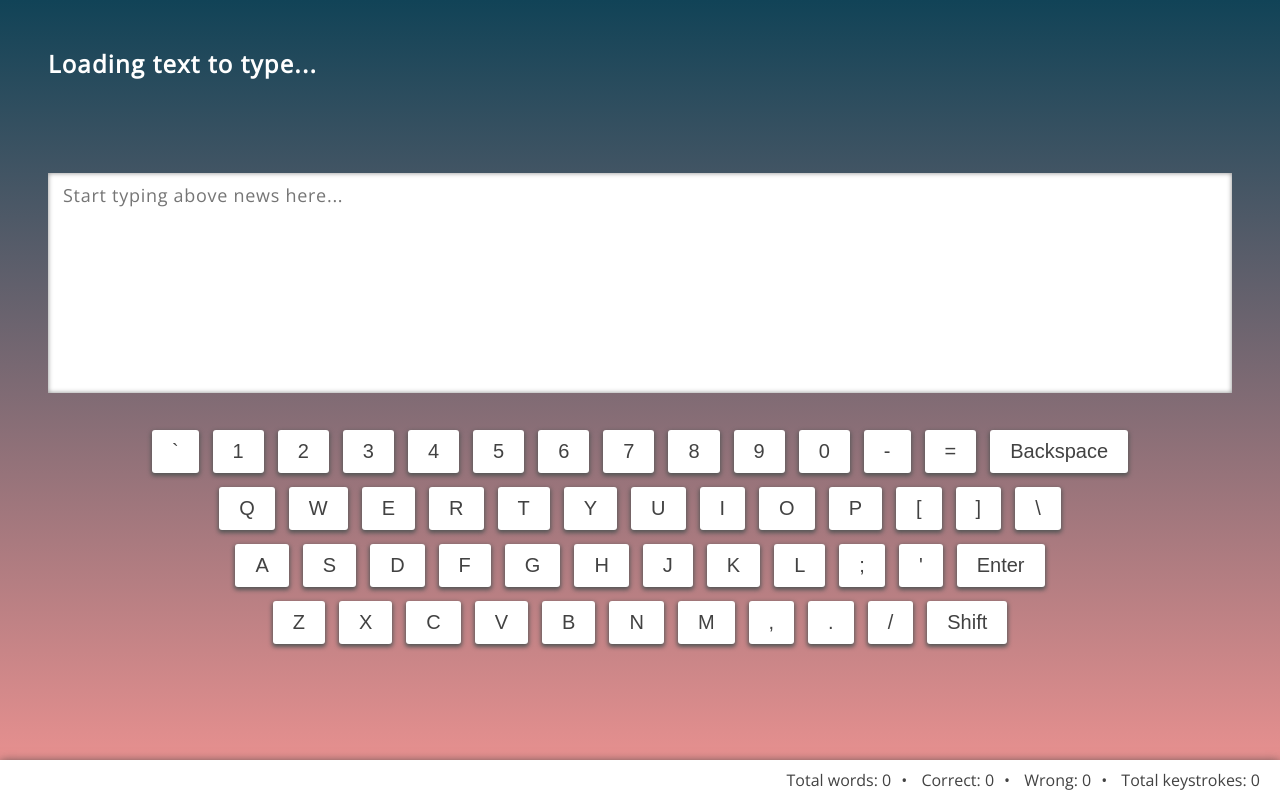
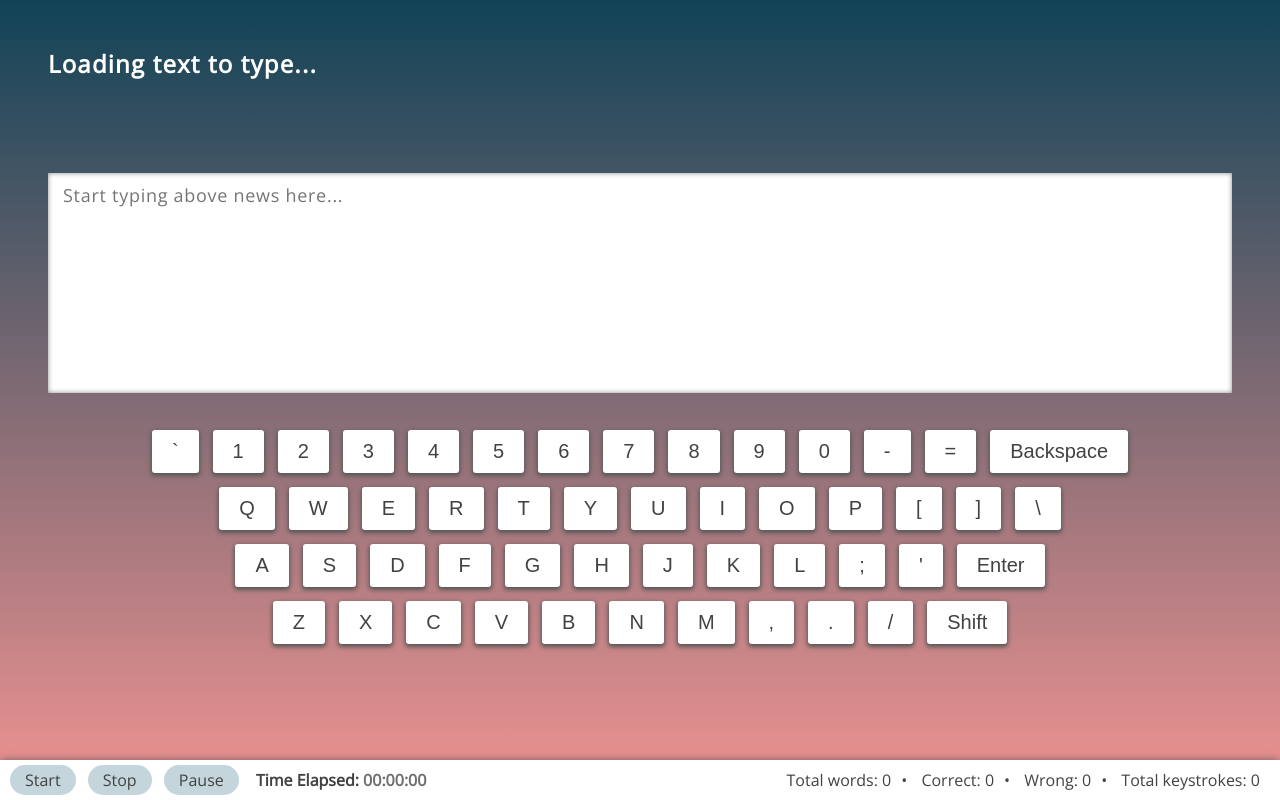
Before and after one commit to pixarbasim/typing-test, a plain HTML site: page index.html in a window 1280 px wide. Drawn offline with nearby package versions, Linux system fonts and the light colour scheme.

Commit message:
Added buttons to start/stop/pause test

```diff
--- a/index.html
+++ b/index.html
@@ -12,7 +12,7 @@
             </div>
             <div id="user-input-container">
                 <textarea id="text-input" placeholder="Start typing above news here..."
-                    v-model="userInput" v-on:keyup="onKeyUp($event)"></textarea>
+                    v-model="userInput" v-on:keyup="onKeyUp($event)" autofocus></textarea>
             </div>
             <div id="keyboard-container">
                 <div v-for="row in $options.keys" class="row">
@@ -27,6 +27,12 @@
                 </div>
             </div>
             <div id="status-container">
+                <div class="left-section">
+                    <span id="btn-start" class="timer-btn" v-on:click="startTest">Start</span>
+                    <span id="btn-stop" class="timer-btn" v-on:click="stopTest">Stop</span>
+                    <span id="btn-pause" class="timer-btn" v-on:click="pauseTest">Pause</span>
+                    <span id="time-elapsed"><span class="time-elapsed-label">Time Elapsed: </span>{{timeElapsed}}</span>
+                </div>
                 <div class="right-section">
                     <span id="total-words" class="status-info"><span class="status-label">Total words:</span> {{status.totalWords}}</span>•
                     <span id="correct-words" class="status-info"><span class="status-label">Correct:</span> {{status.correct}}</span>•
--- a/scripts.js
+++ b/scripts.js
@@ -69,6 +69,7 @@ const keys = {
 	]
 }
 
+
 Vue.component('keyboard-key', {
 	props: ['key_value', 'keyboardClass'],
 	template:
@@ -82,7 +83,8 @@ var root = new Vue({
 		userInput: '',
 		currentWordIndex : 0,
 		lastPressedKey: null,
-		timer : null,
+		running: false,
+		timeElapsed : '00:00:00',
 		status : {
 			totalWords : 0,
 			correct : 0,
@@ -103,6 +105,7 @@ var root = new Vue({
 	},
 	created : function() {
 		var feed = 'https://timesofindia.indiatimes.com/rssfeedstopstories.cms';
+		// var feed = 'https://timesofindia.indiatimes.com/rssfeeds/1221656.cms';
 		// var feed = 'http://feeds.feedburner.com/ndtvnews-top-stories';
 		// var feed = 'https://www.google.com/alerts/feeds/15237980710583600646/8321364587663983768';
 		var self = this
@@ -186,6 +189,24 @@ var root = new Vue({
 		},
 		isWordTyped: function(index) {
 			return this.currentWordIndex > index
+		},
+		startTest: function(){
+			if(!this.running){
+				console.log('started')
+				this.running = true
+			}
+		},
+		stopTest: function(){
+			if(this.running){
+				console.log('stopped')
+				this.running = false
+			}
+		},
+		pauseTest: function(){
+			if(this.running){
+				console.log('paused')
+				this.running = false
+			}
 		}
 	}
 })
--- a/styles.css
+++ b/styles.css
@@ -102,7 +102,44 @@ button:focus{
     margin-right: 10px;
 }
 
+.left-section {
+    float: left;
+    margin-left: 10px;
+}
+
+.timer-btn{
+    color: #424242;
+    padding: 4px 15px;
+    line-height: 40px;
+    background: #c4d5dc;
+    border-radius: 15px;
+    margin-right: 8px;
+    cursor: pointer;
+    -webkit-font-smoothing: antialiased;
+    transition: 200ms all ease-in-out;
+}
+.timer-btn:hover{
+    background: #424242;
+    color: white
+}
+
+#time-elapsed{
+    padding: 5px;
+    line-height: 40px;
+    color: #6d6d6d;
+    font-weight: 600;
+    -webkit-font-smoothing: antialiased;
+}
+.time-elapsed-label{
+    color: #424242;
+}
+
 .status-info{
     padding: 5px 10px;
     line-height: 40px;
+    -webkit-font-smoothing: antialiased;
 }
+
+.seperator {
+    margin: 0px 10px;
+}
```
